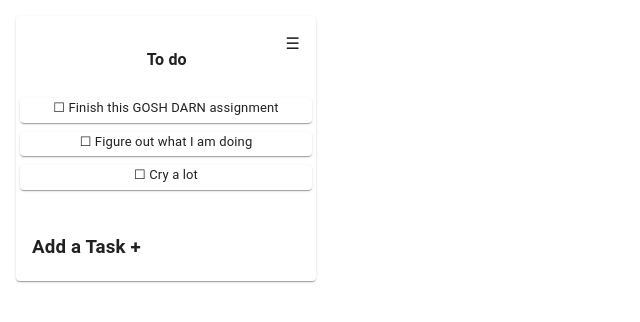
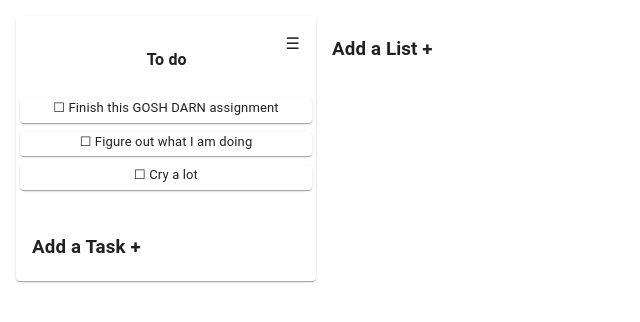
Before and after one commit to cbakcoleman/cd_mern_scrumtious, a React (Create React App) app in the folder client/: page / in a window 1280 px wide. Shown: the top 322 px of the page, without its empty margins (0-640 px from the left). Built offline with nearby package versions, Linux system fonts and the light colour scheme.

Commit message:
make add list function

```diff
--- a/client/src/App.js
+++ b/client/src/App.js
@@ -1,11 +1,17 @@
+import './components/style.css';
 import './App.css';
 import List from './components/List';
 import {v4 as uuid} from 'uuid';
 import {useEffect, useState} from 'react';
 import store from './utils/store';
 import StoreApi from './utils/StoreApi';
+import InputContainer from './components/InputContainer';
 
 function App() {
+  const listStyle = {
+    width: "300px"
+  };
+
   const [data, setData] = useState(store)
 
   const addNewTasks = (content, listId) => {
@@ -28,16 +34,36 @@ function App() {
     setData(newState);
   }
 
+  const addNewLists = (content) => {
+    const newListId = uuid();
+    const newList = {
+      id: newListId,
+      title: content,
+      tasks: []
+    };
+    const newState = {
+      listIds: [...data.listIds, newListId],
+      lists: {
+        ...data.lists,
+        [newListId] : newList
+      }
+    }
+    setData(newState);
+}
+
 
   return (
-    <StoreApi.Provider value={{ addNewTasks }}>
-      <div className="App">
+    <StoreApi.Provider value={{ addNewTasks, addNewLists }}>
+      <div className="App container">
         {data.listIds.map((listId) => {
           const list = data.lists[listId];
           return (
-            <List list={list} key={listId}/>
+            <List list={list} key={listId} />
           )
         })}
+        <div style={listStyle}>
+          <InputContainer type="list" style={listStyle} />
+        </div>
       </div>
     </StoreApi.Provider>
   );
--- a/client/src/components/InputContainer.jsx
+++ b/client/src/components/InputContainer.jsx
@@ -2,16 +2,16 @@ import { Card, Collapse } from '@mui/material';
 import React, {useState} from 'react';
 import InputTask from './InputTask';
 
-const InputContainer = ({listId}) => {
+const InputContainer = ({listId, type}) => {
     const [open, setOpen] = useState(false);
     return (
-        <div>
+        <div >
             <Collapse in={open}>
-                <InputTask setOpen={setOpen} listId={listId}/>
+                <InputTask setOpen={setOpen} listId={listId} type={type}/>
             </Collapse>
             <Collapse in={!open}>
                 <div className={"editTitleContainer"} elevation={0} onClick={ () => setOpen(!open)}>
-                    <h3 clasName={"editTitle"}>Add a Task + </h3>
+                    <h3 clasName={"editTitle"}>{type === "task" ? "Add a Task +" : "Add a List +" }</h3>
                 </div>
             </Collapse>
         </div>
--- a/client/src/components/InputTask.jsx
+++ b/client/src/components/InputTask.jsx
@@ -5,20 +5,24 @@ import StoreApi from '../utils/StoreApi';
 import axios from 'axios';
 import './style.css';
 
-const InputTask = ({setOpen, listId}) => {
+const InputTask = ({setOpen, listId, type}) => {
     const [content, setContent] = useState(null);
-    const {addNewTasks} = useContext(StoreApi);
+    const {addNewTasks, addNewLists} = useContext(StoreApi);
 
     const btnConfirm = () => {
-        addNewTasks(content, listId);
-        setContent("");
-        setOpen(false);
+        if (type === "task"){
+            addNewTasks(content, listId);
+            setContent("");
+            setOpen(false);
+        } else {
+            addNewLists(content);
+            setContent("");
+            setOpen(false);
+        }
     }
 
-    const handleBlur = () => {
-        setOpen(false);
-        setContent("");
-    }
+
+
 
     return (
         <div>
@@ -26,16 +30,18 @@ const InputTask = ({setOpen, listId}) => {
                 <Card className={"input"}>
                     <InputBase
                         onChange={ (e) => setContent(e.target.value)}
-                        onBlur={ handleBlur }
+                        onBlur={ () => setOpen(false) }
                         multiline
                         fullWidth
-                        placeholder="Enter task"
+                        placeholder={type === "task" ? "Enter task":"Enter list title"}
                         value={content}
                     />
                 </Card>
             </div>
             <div >
-                <Button className={"button"} onClick={ btnConfirm }>Add Task</Button>
+                <Button className={"button"} onClick={ btnConfirm }>
+                    {type === "task" ? "Add Task": "Add List"}
+                </Button>
                 <IconButton >
                     <ClearIcon/>
                 </IconButton>
--- a/client/src/components/List.jsx
+++ b/client/src/components/List.jsx
@@ -13,7 +13,7 @@ const List = ({list}) => {
 
     return (
         <div >
-            <Card  className={"card"}>
+            <Card  className={"card "}>
                 <CssBaseline/>
                 <Title title={list.title}/>
                 {list.tasks.map( (task) => {
@@ -23,7 +23,7 @@ const List = ({list}) => {
                 })}
 
                 <div></div>
-                <InputContainer listId={list.id}/>
+                <InputContainer listId={list.id} type="task"/>
             </Card>
         </div>
     )
--- a/client/src/components/style.css
+++ b/client/src/components/style.css
@@ -31,3 +31,15 @@
     font-size:small;
 
 }
+.list {
+    width: 300px;
+
+    display: inline-flex;
+}
+.flex {
+    display: inline-flex;
+}
+.container {
+    display: inline-flex;
+
+}
```
